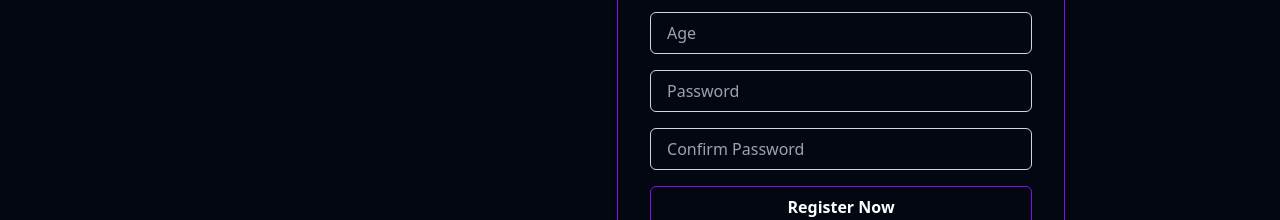
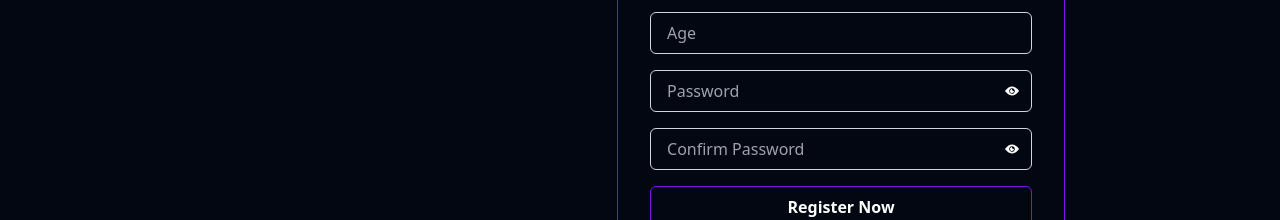
Before and after one commit to tigermursa/TeaChatProClient, a React (Vite) app: page /sign-up in a window 1280 px wide. Shown: the part 571-791 px from the top of the page. Built offline with nearby package versions, Linux system fonts and the light colour scheme; no server answers.

Commit message:
also added at the signup page

```diff
--- a/src/Components/PagesComponents/SignUpPage/SignUpForm.jsx
+++ b/src/Components/PagesComponents/SignUpPage/SignUpForm.jsx
@@ -3,6 +3,7 @@ import { useForm } from "react-hook-form";
 import { useNavigate } from "react-router-dom";
 import { toast } from "react-toastify"; // Remove ToastContainer
 import { useRegisterMutation } from "../../../redux/features/auth/authApi";
+import { IoIosEye, IoIosEyeOff } from "react-icons/io";
 
 const SignUpForm = () => {
   const {
@@ -18,6 +19,8 @@ const SignUpForm = () => {
   const [imageUrl, setImageUrl] = useState("");
   const [isUploading, setIsUploading] = useState(false);
   const navigate = useNavigate();
+  const [showPassword, setShowPassword] = useState(false);
+  const [showConfirmPassword, setShowConfirmPassword] = useState(false);
 
   const saveImage = async () => {
     if (image) {
@@ -64,8 +67,7 @@ const SignUpForm = () => {
       navigate("/");
       toast.success("Registration successful!");
     } catch (error) {
-      console.log(
-        error?.data?.errors);
+      console.log(error?.data?.errors);
       const errorMessage =
         error?.data?.errors[0].message ||
         "Registration failed. Please try again.";
@@ -73,6 +75,13 @@ const SignUpForm = () => {
     }
   };
 
+  const togglePasswordVisibility = () => {
+    setShowPassword((prevState) => !prevState);
+  };
+
+  const toggleConfirmPasswordVisibility = () => {
+    setShowConfirmPassword((prevState) => !prevState);
+  };
   return (
     <div className="max-w-md mx-auto mt-10 p-8 border border-primary bg-opacity-0 rounded-lg shadow-md bg-white">
       <h2 className="text-2xl font-bold mb-6 text-center text-slate-100">
@@ -156,28 +165,56 @@ const SignUpForm = () => {
           <span className="text-red-500">{errors.age.message}</span>
         )}
 
+        <div className="relative">
           <input
             {...register("password", {
               required: "Password is required",
-            minLength: { value: 8, message: "Minimum length is 8 characters" },
+              minLength: {
+                value: 8,
+                message: "Minimum length is 8 characters",
+              },
             })}
-          type="password"
+            type={showPassword ? "text" : "password"}
             placeholder="Password"
-          className="w-full px-4 py-2 border bg-black bg-opacity-0 text-slate-100  border-gray-300 rounded-md focus:outline-none  "
+            className="w-full px-4 py-2 pr-10 border bg-black bg-opacity-0 text-slate-100 border-gray-300 rounded-md focus:outline-none"
           />
+          <div
+            className="absolute inset-y-0 right-3 flex items-center cursor-pointer"
+            onClick={togglePasswordVisibility}
+          >
+            {showPassword ? (
+              <IoIosEyeOff className="text-white" />
+            ) : (
+              <IoIosEye className="text-white" />
+            )}
+          </div>
+        </div>
         {errors.password && (
           <span className="text-red-500">{errors.password.message}</span>
         )}
 
+        <div className="relative">
           <input
             {...register("confirmPassword", {
               required: "Confirm password is required",
-            validate: (value) => value === password || "Passwords do not match",
+              validate: (value) =>
+                value === password || "Passwords do not match",
             })}
-          type="password"
+            type={showConfirmPassword ? "text" : "password"}
             placeholder="Confirm Password"
-          className="w-full px-4 py-2 border bg-black bg-opacity-0 text-slate-100  border-gray-300 rounded-md focus:outline-none  "
+            className="w-full px-4 py-2 pr-10 border bg-black bg-opacity-0 text-slate-100 border-gray-300 rounded-md focus:outline-none"
           />
+          <div
+            className="absolute inset-y-0 right-3 flex items-center cursor-pointer"
+            onClick={toggleConfirmPasswordVisibility}
+          >
+            {showConfirmPassword ? (
+              <IoIosEyeOff className="text-white" />
+            ) : (
+              <IoIosEye className="text-white" />
+            )}
+          </div>
+        </div>
         {errors.confirmPassword && (
           <span className="text-red-500">{errors.confirmPassword.message}</span>
         )}
```
Lines whose indentation alone changed are shown as unchanged.
